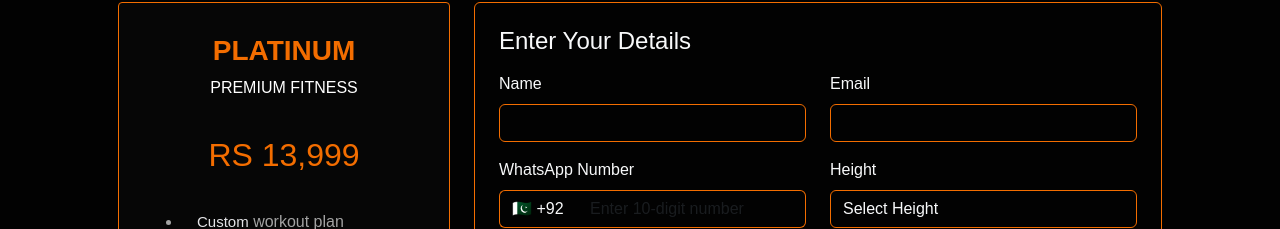
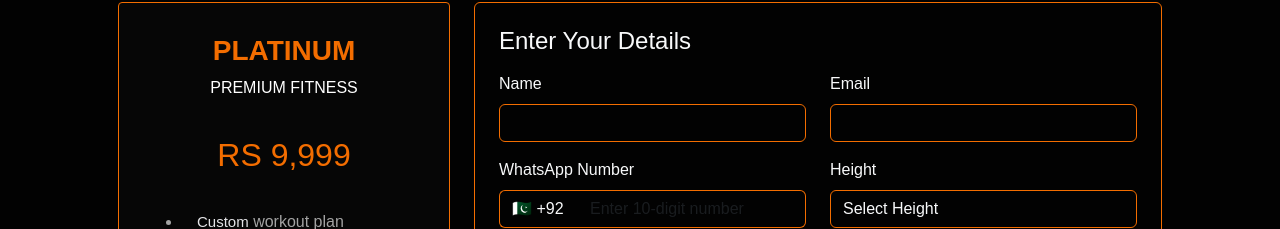
Before and after one commit to Waleed5423/Omarength1, a React (Create React App) app: page /package-details/PLATINUM in a window 1280 px wide. Shown: the part 163-392 px from the top of the page. Built offline with nearby package versions, Linux system fonts and the light colour scheme; some icons are missing.

Commit message:
discount

```diff
--- a/src/Components/PacakageDetail/PackageDetails.js
+++ b/src/Components/PacakageDetail/PackageDetails.js
@@ -6,7 +6,7 @@ const pricingPlans = [
   {
     type: "GOLD",
     description: "FITNESS DEAL",
-    price: "RS 9,999",
+    price: "RS 7,999",
     period: "",
     features: [
       "Custom workout plan",
@@ -17,7 +17,7 @@ const pricingPlans = [
   {
     type: "PLATINUM",
     description: "PREMIUM FITNESS",
-    price: "RS 13,999",
+    price: "RS 9,999",
     period: "",
     features: [
       "Custom workout plan",
```
Also changed, not shown: src/Media/fwic327j.jpg (added).
